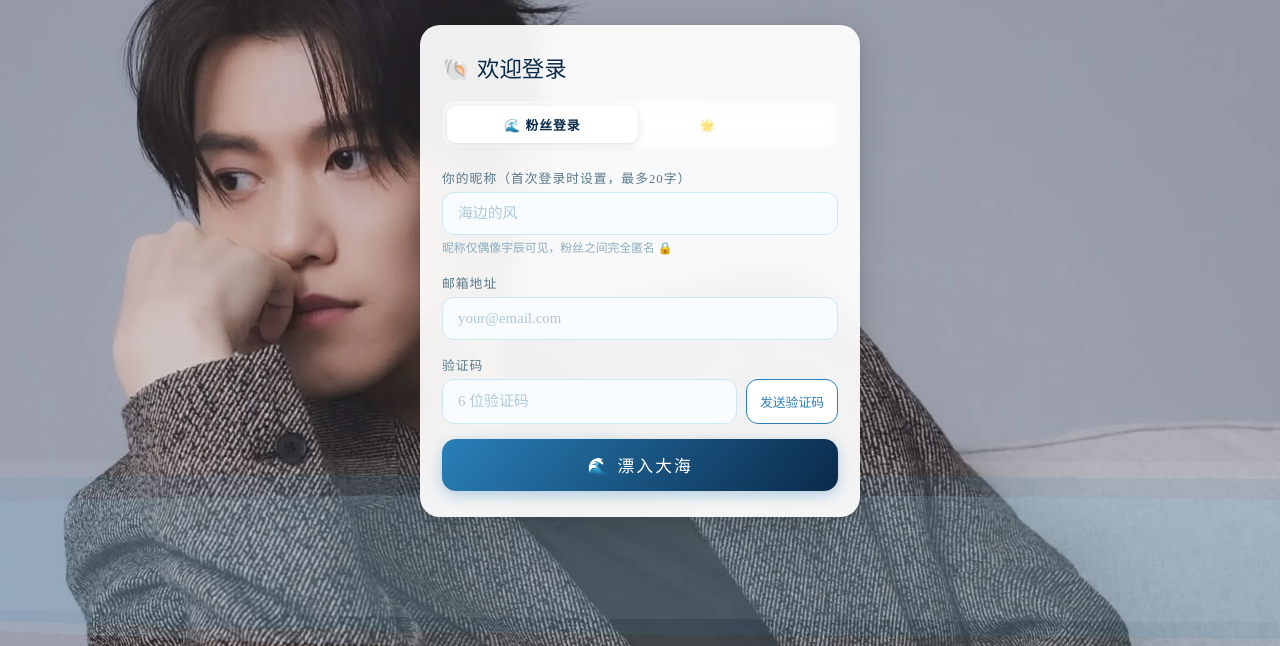
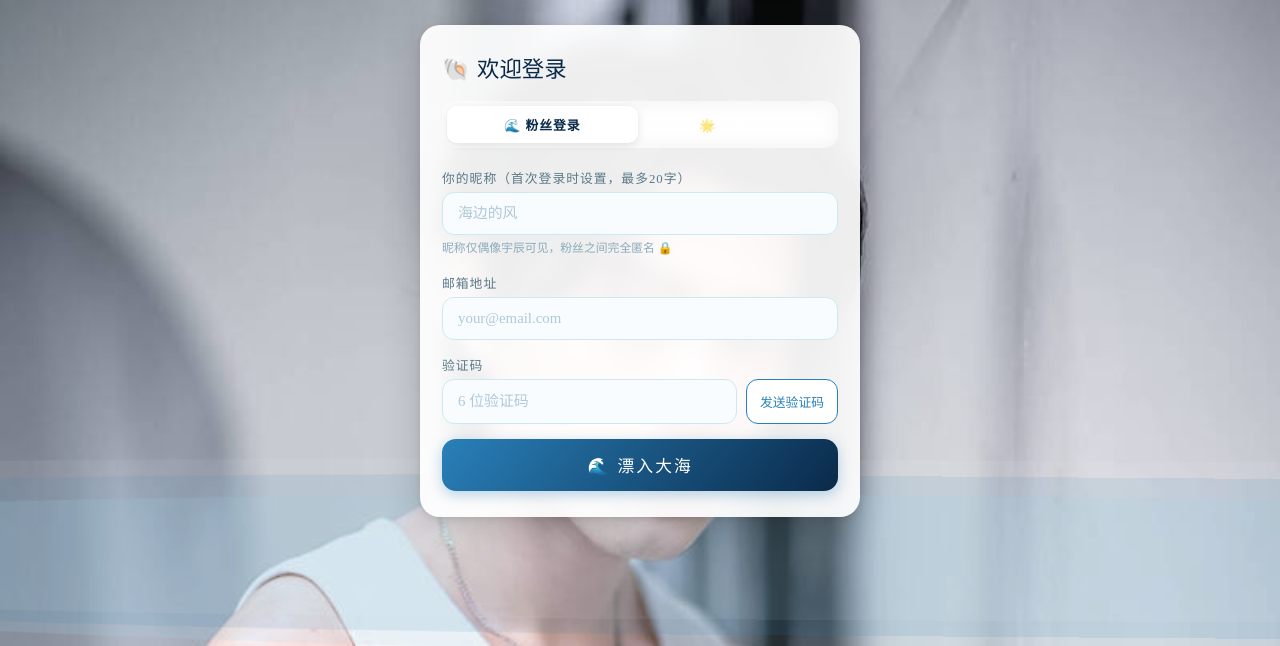
Before and after one commit to finazhu/yuchen-bottle, a plain HTML site: page index.html in a window 1280 px wide. Shown: the part 154-800 px from the top of the page. Drawn offline with Linux system fonts and the light colour scheme; a web font is replaced by a local one.

Commit message:
Update index.html

```diff
--- a/index.html
+++ b/index.html
@@ -16,7 +16,7 @@
 html,body{min-height:100vh;overflow-x:hidden}
 body{font-family:'Noto Serif SC',serif;
   background:linear-gradient(160deg,#0a2a4a 0%,#1a4a7a 45%,#2980b9 75%,#a8d8ea 100%);
-  background-attachment:fixed;background-image:url('yuchen.webP');background-blend-mode:luminosity;background-size:cover;background-position:center top}
+  background-attachment:fixed;background-image:url('yuchen2.jpg');background-blend-mode:luminosity;background-size:cover;background-position:center top}
 
 /* 海浪 */
 .ocean-bg{position:fixed;inset:0;z-index:0;pointer-events:none;overflow:hidden}
```
